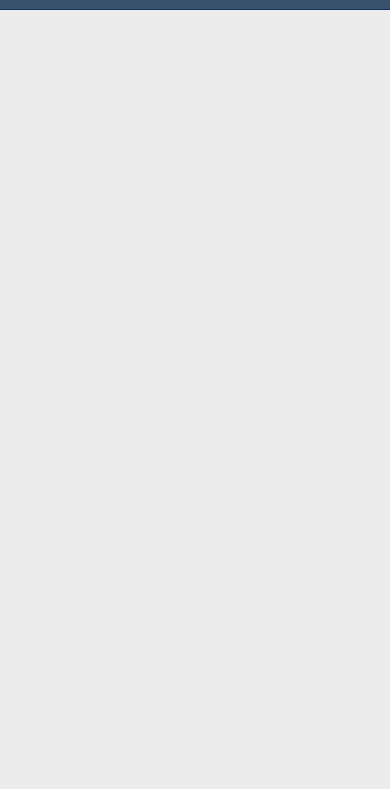
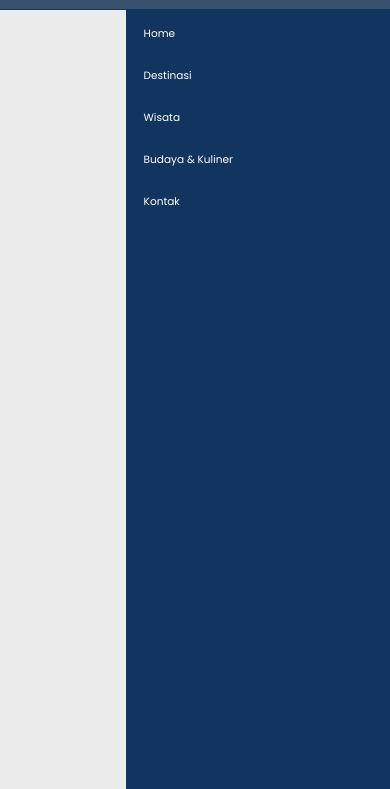
Before and after one commit to attartohari/website-explore-lumajang, a plain HTML site: page index.html in a window 390 px wide. Both pictures are taken after a click on the link 346 px from the left and 32 px from the top of the page. Shown: the part 55-844 px from the top of the page. Drawn offline with nearby package versions, Linux system fonts and the light colour scheme.

Commit message:
h5 edited

```diff
--- a/script.js
+++ b/script.js
@@ -1 +1,16 @@
 //TOOGLE CLASS ACTIVE
+const navbarNav = document.querySelector
+('.navbar-nav');
+
+document.querySelector('#menu').onclick = () => {
+    navbarNav.classList.toggle('active')
+};
+
+// Click Sembarang Tempat Menghilangkan Menu
+const menu = document.querySelector('#menu');
+
+document.addEventListener('click', function (e) {
+    if (!menu.contains(e.target) && !navbarNav.contains(e.target)) {
+        navbarNav.classList.remove('active')
+    }
+})
--- a/style.css
+++ b/style.css
@@ -117,14 +117,38 @@ body {
     position: absolute;
     top: 100%;
     right: -100%;
-    background-color: var(--bg);
+    background-color: var(--primary);
     width: 30rem;
     height: 100vh;
-  }
+    transition: 0.3s;
+    -webkit-transition: 0.3s;
+    -moz-transition: 0.3s;
+    -ms-transition: 0.3s;
+    -o-transition: 0.3s;
+}
 
     .navbar .navbar-nav.active{
       right: 0;
     }
+
+    .navbar .navbar-nav a {
+      color: var(--text-on-primary);
+      display: block;
+      margin: 1.5rem;
+      padding: 0.5rem;
+    }
+
+    .navbar .navbar-nav a::after {
+      transform-origin: 0 0;
+}
+
+    .navbar .navbar-nav a:hover::after{
+      transform: scaleX(0.2);
+      -webkit-transform: scaleX(0.2);
+      -moz-transform: scaleX(0.2);
+      -ms-transform: scaleX(0.2);
+      -o-transform: scaleX(0.2);
+}
 }
 
 /* MOBILE */
```
